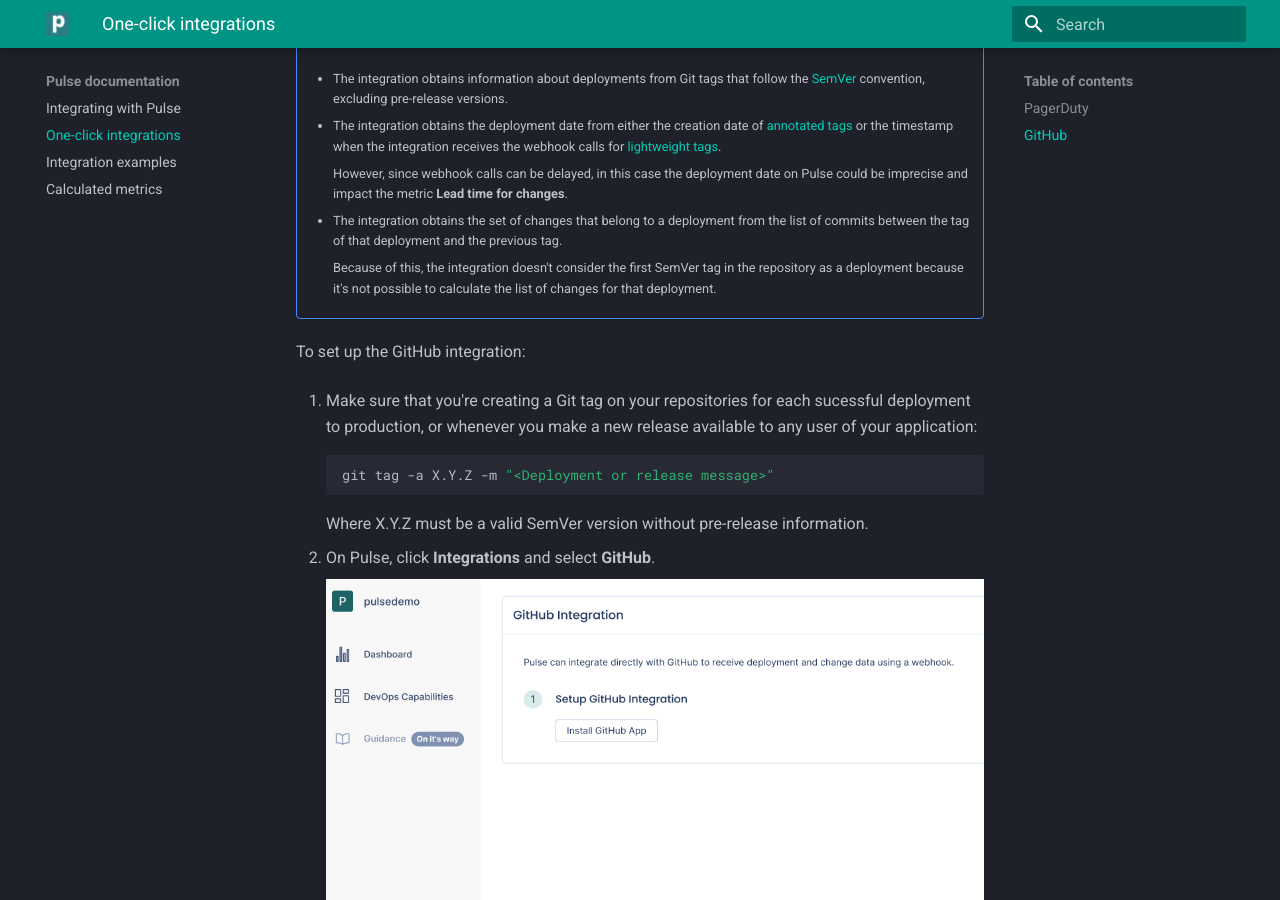
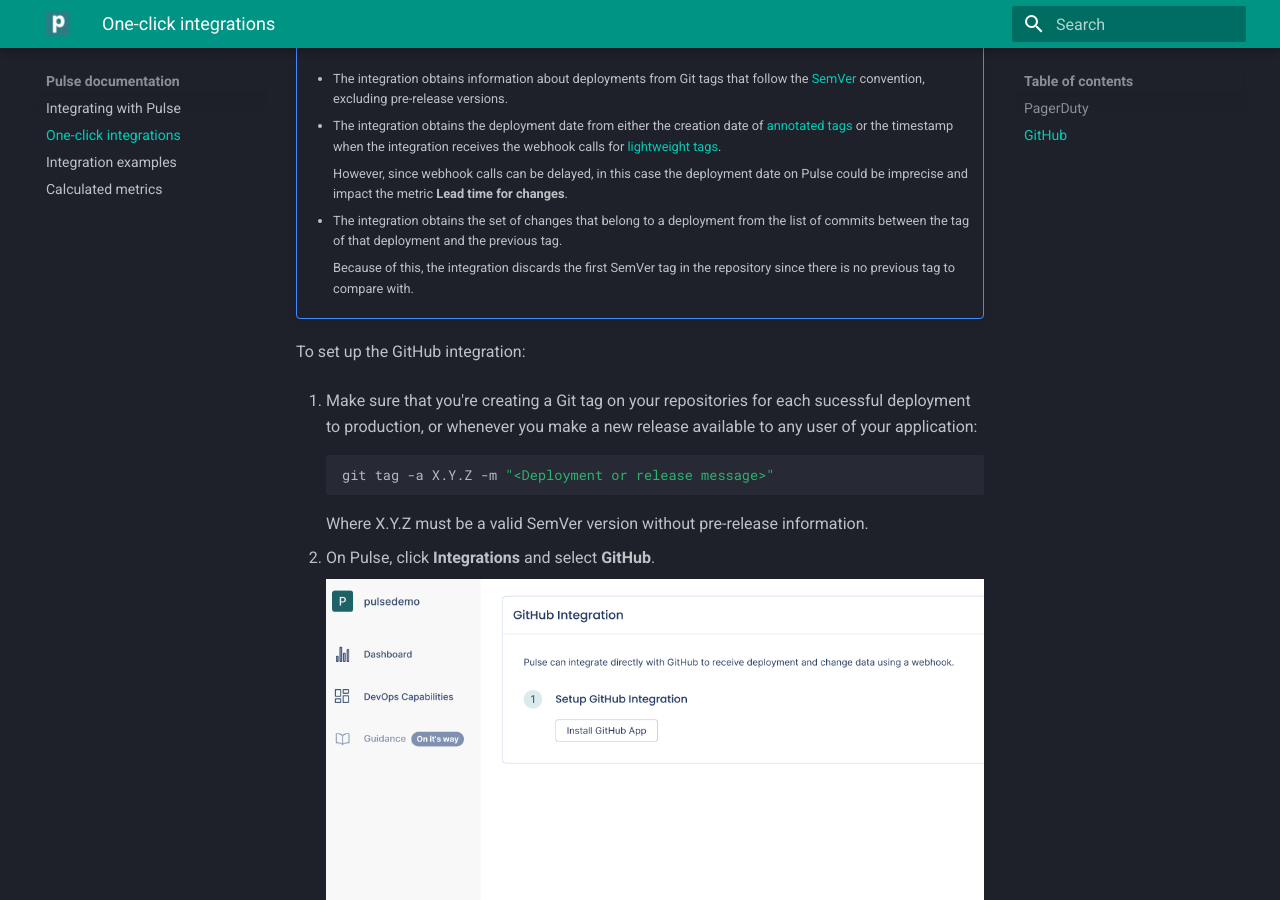
Before and after one commit to codacy/pulse-user-docs, an MkDocs documentation site: the page built from docs/one-click-integrations.md, in a window 1280 px wide and 900 px high, scrolled down 1392 px. Built offline with MkDocs 1.6.1 and Material for MkDocs 9.7.7, drawn with Linux system fonts in a browser that asks for light colours.

Commit message:
edit: Clarify why the integration discards the first tag it finds

```diff
--- a/docs/one-click-integrations.md
+++ b/docs/one-click-integrations.md
@@ -36,7 +36,7 @@
 
     -   The integration obtains the set of changes that belong to a deployment from the list of commits between the tag of that deployment and the previous tag.
 
-        Because of this, the integration doesn't consider the first SemVer tag in the repository as a deployment because it's not possible to calculate the list of changes for that deployment.
+        Because of this, the integration discards the first SemVer tag in the repository since there is no previous tag to compare with.
 
 To set up the GitHub integration:
 
```
